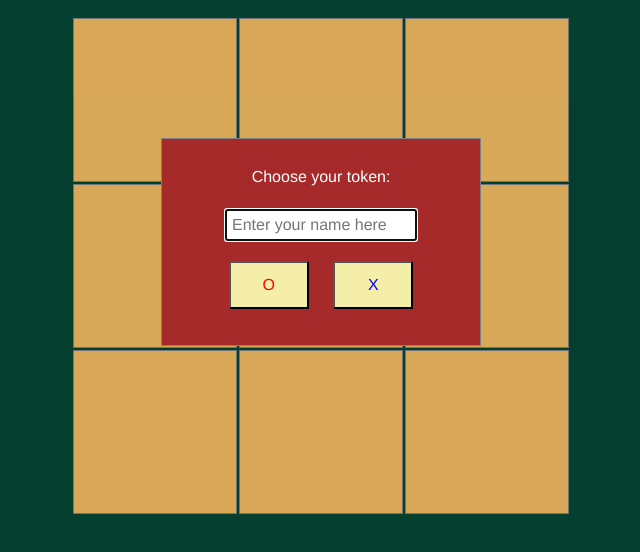
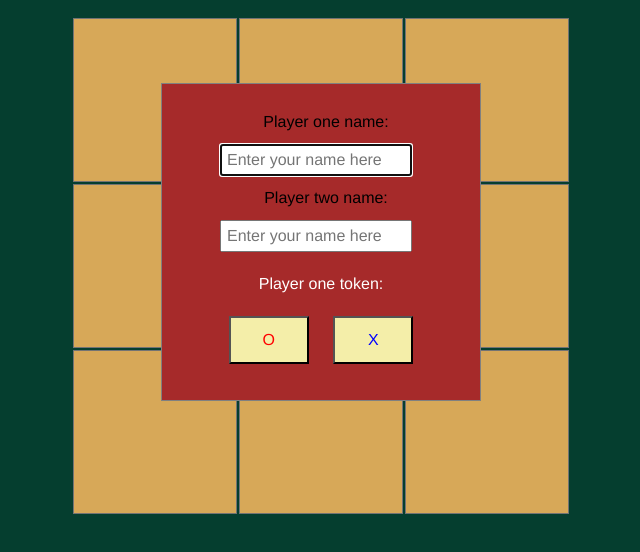
Before and after one commit to byudhip/project-tic-tac-toe, a plain HTML site: page index.html in a window 1280 px wide. Shown: the part 158-710 px from the top of the page, without its empty margins (319-959 px from the left). Drawn offline with Linux system fonts and the light colour scheme.

Commit message:
Add second input field for player two

```diff
--- a/index.html
+++ b/index.html
@@ -13,14 +13,21 @@
       <div class="board"></div>
       <dialog class="game-modal">
         <form method="dialog">
-          <p>Choose your token:</p>
-          <label for="username"
-            ><input
+          <label for="player-one-name"
+            >Player one name:<input
               type="text"
-              id="username"
+              id="player-one-name"
               minlength="3"
               placeholder="Enter your name here"
           /></label>
+          <label for="player-two-name"
+            >Player two name: <input
+              type="text"
+              id="player-two-name"
+              minlength="3"
+              placeholder="Enter your name here"
+          /></label>
+          <p>Player one token:</p>
           <button class="submit" value="O">O</button>
           <button class="submit" value="X">X</button>
         </form>
```
